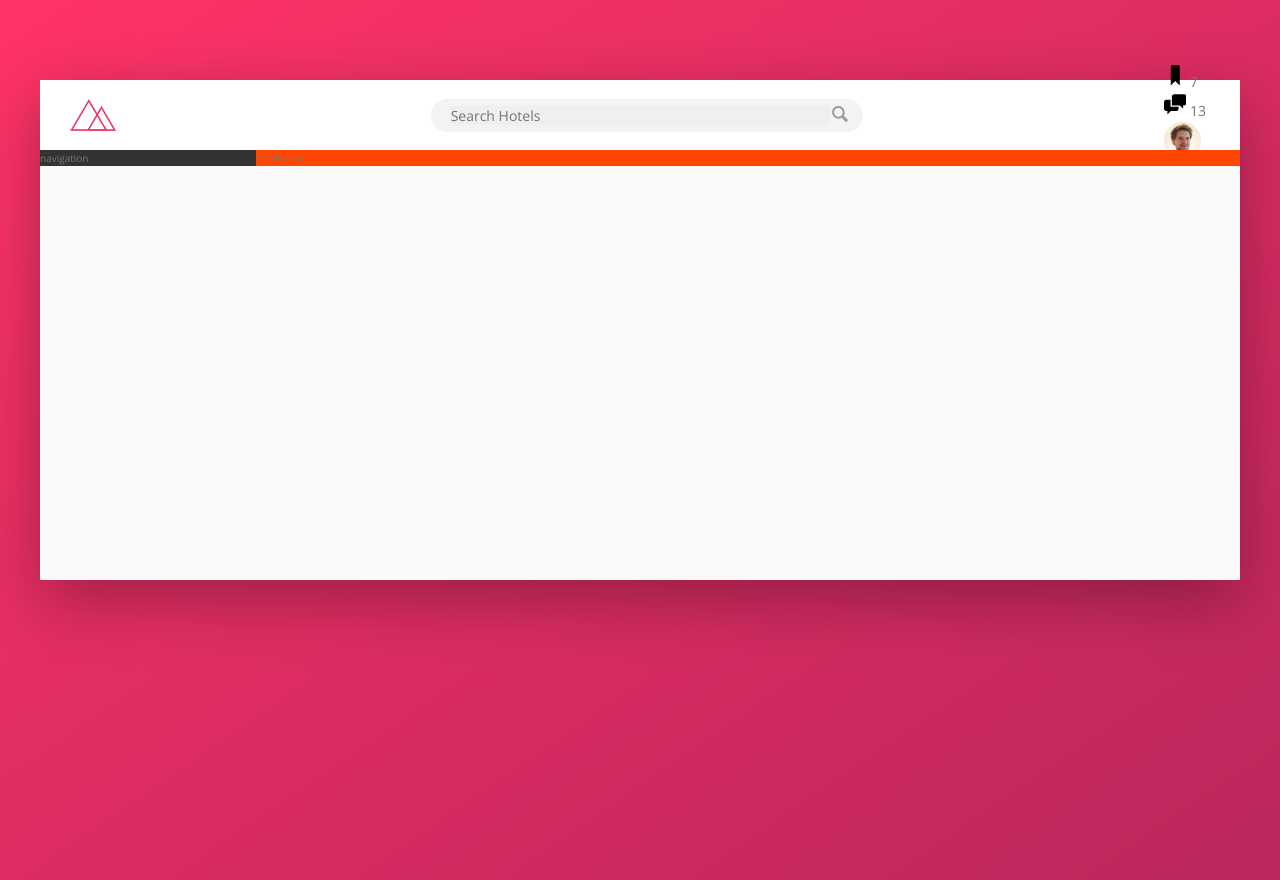
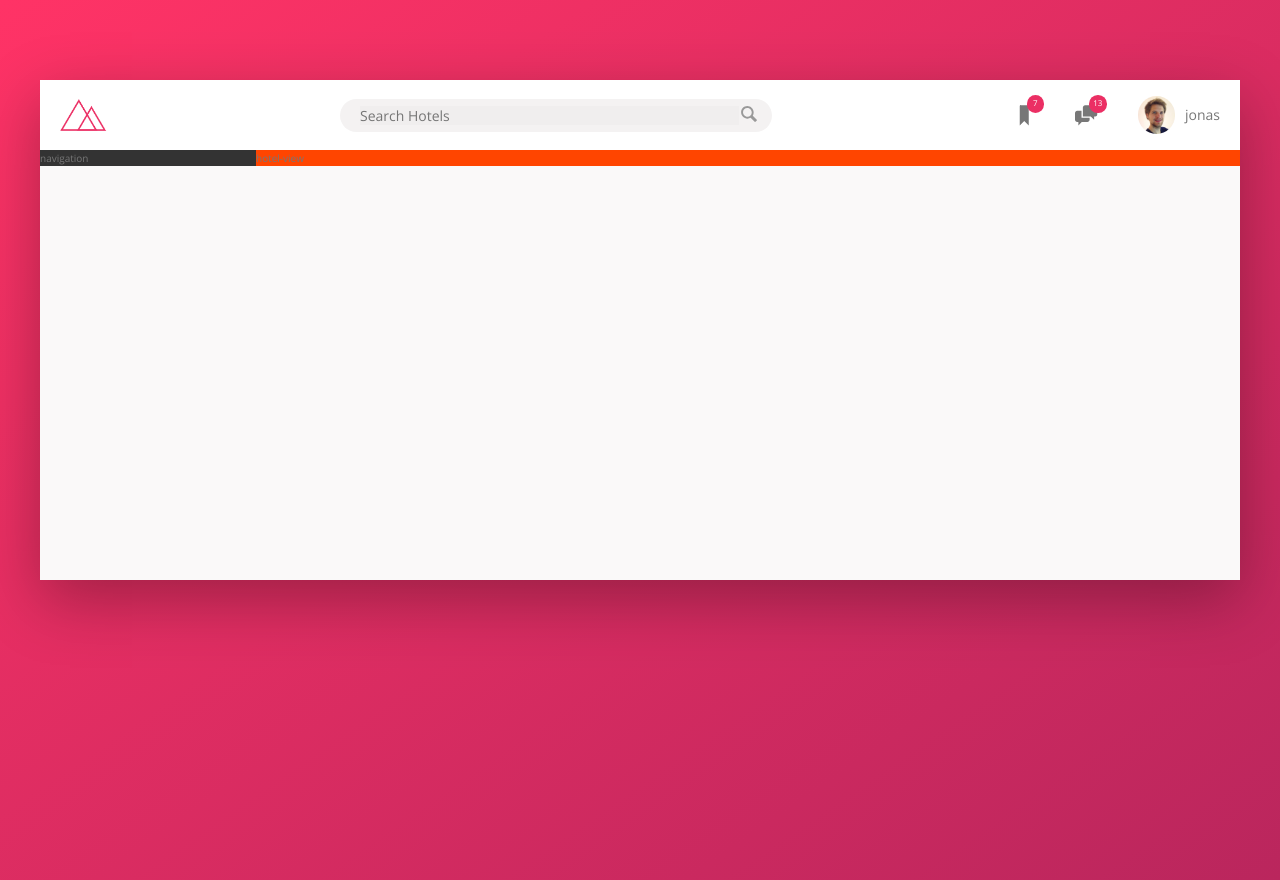
Before and after one commit to Arsalan-Ab/flex-project, a website: page index.html in a window 1280 px wide. Drawn offline with nearby package versions, Linux system fonts and the light colour scheme.

Commit message:
finish header

```diff
--- a/sass/_components.scss
+++ b/sass/_components.scss
@@ -1,6 +1,6 @@
 .logo {
     height: 3.25rem;
-    margin-left: 3rem;
+    margin-left: 2rem;
 }
 
 
@@ -29,13 +29,13 @@
             background-color: var(--color-grey-light-3);
         }
 
-        &::-webkit-input-placeholder{
+        &::-webkit-input-placeholder {
             font-weight: 100;
             background-color: var(--color-grey-light-3);
         }
     }
 
-    &__input:focus + &__button{
+    &__input:focus+&__button {
         background-color: var(--color-grey-light-3);
     }
 
@@ -43,11 +43,11 @@
         border: none;
         background-color: var(--color-grey-light-2);
 
-        &:focus{
+        &:focus {
             outline: none;
         }
 
-        &:active{
+        &:active {
             transform: translateY(2px);
         }
     }
@@ -61,21 +61,53 @@
 
 
 .user-nav {
-    &__icon-box {}
+    display: flex;
+    align-items: center;
+    align-self: stretch;
+
+    &>* {
+        padding: 0 2rem;
+        cursor: pointer;
+        height: 100%;
+        display:flex;
+        align-items: center;
+    }
+
+    &>*:hover {
+        background-color: var(--color-grey-light-2);
+    }
+
+    &__icon-box {
+        position: relative;
+    }
 
     &__icon {
         height: 2.25rem;
         width: 2.25rem;
+        fill: var(--color-grey-dark-2);
     }
 
-    &__notification {}
+    &__notification {
+        font-size: .8rem;
+        height: 1.75rem;
+        width: 1.75rem;
+        border-radius: 50%;
+        background-color: var(--color-primary);
+        color: white;
+        position: absolute;
+        top:1.5rem;
+        right: 1.1rem;
+
+        display: flex;
+        justify-content: center;
+        align-items: center;
+    }
 
     &__user {}
 
     &__user-photo {
         height: 3.75rem;
         border-radius: 50%;
+        margin-right: 1rem;
     }
-
-    &__user-name {}
 }
```
Also changed, not shown: css/main.css, 1 other file.
